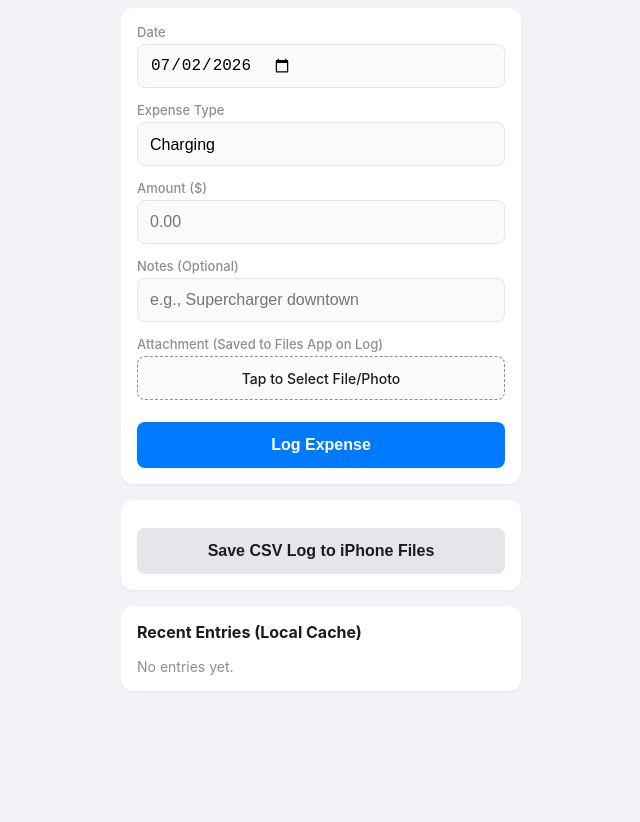
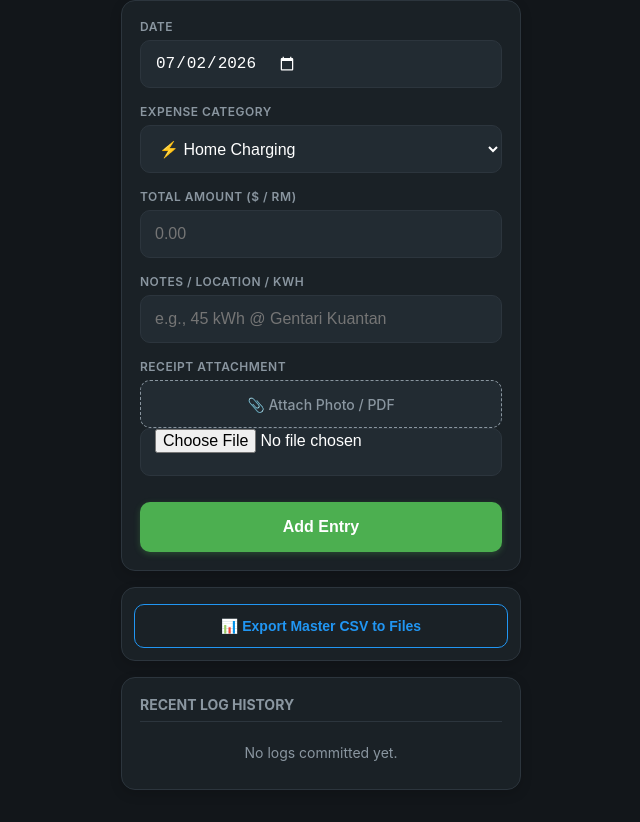
Before and after one commit to shinichixx/EV-Spending-Tracker, a plain HTML site: page index.html in a window 1280 px wide. Shown: the part 73-895 px from the top of the page, without its empty margins (319-959 px from the left). Before the commit the page ends 800 px from the top, so only its background shows below. Drawn offline with Linux system fonts and the light colour scheme.

Commit message:
Update index.html

```diff
--- a/index.html
+++ b/index.html
@@ -3,21 +3,24 @@
 <head>
     <meta charset="UTF-8">
     <meta name="viewport" content="width=device-width, initial-scale=1.0, maximum-scale=1.0, user-scalable=no">
-    <title>EV Expense Tracker</title>
+    <title>EV Tracker - Pro Edition</title>
     <meta name="apple-mobile-web-app-capable" content="yes">
-    <meta name="apple-mobile-web-app-status-bar-style" content="default">
+    <meta name="apple-mobile-web-app-status-bar-style" content="black-translucent">
     <meta name="apple-mobile-web-app-title" content="EV Tracker">
     <style>
         :root {
-            --bg-color: #f2f2f7;
-            --card-color: #ffffff;
-            --text-color: #1c1c1e;
-            --accent-color: #007aff;
-            --border-color: #e5e5ea;
+            --bg-color: #12161a;
+            --card-color: #1a2126;
+            --text-color: #ffffff;
+            --text-secondary: #8a96a0;
+            --accent-color: #2196f3; /* Drivvo Blue */
+            --accent-green: #4caf50;
+            --border-color: #2c353d;
+            --input-bg: #222b32;
         }
 
         body {
-            font-family: -apple-system, BlinkMacSystemFont, "Segoe UI", Roboto, Helvetica, Arial, sans-serif;
+            font-family: -apple-system, BlinkMacSystemFont, "Segoe UI", Roboto, sans-serif;
             background-color: var(--bg-color);
             color: var(--text-color);
             margin: 0;
@@ -33,54 +36,62 @@
         }
 
         h1 {
-            font-size: 24px;
-            font-weight: 700;
+            font-size: 20px;
+            font-weight: 600;
             margin-bottom: 20px;
             text-align: center;
+            color: var(--text-color);
+            letter-spacing: 0.5px;
         }
 
         .card {
             background: var(--card-color);
-            border-radius: 12px;
-            padding: 16px;
+            border-radius: 14px;
+            padding: 18px;
             margin-bottom: 16px;
-            box-shadow: 0 1px 3px rgba(0,0,0,0.05);
+            border: 1px solid var(--border-color);
+            box-shadow: 0 4px 12px rgba(0,0,0,0.15);
         }
 
         .form-group {
-            margin-bottom: 14px;
+            margin-bottom: 16px;
         }
 
         .form-group label {
             display: block;
-            font-size: 13px;
-            font-weight: 500;
-            margin-bottom: 4px;
-            color: #8e8e93;
+            font-size: 12px;
+            font-weight: 600;
+            margin-bottom: 6px;
+            color: var(--text-secondary);
+            text-transform: uppercase;
+            letter-spacing: 0.5px;
         }
 
-        /* Fixed date height and matching styling based on image.png */
-        input[type="date"], input[type="number"], input[type="text"], select {
+        input, select {
             width: 100%;
-            height: 44px; /* Standard iOS touch target height */
-            padding: 0 12px;
+            height: 48px;
+            padding: 0 14px;
             border: 1px solid var(--border-color);
-            border-radius: 8px;
+            border-radius: 10px;
             font-size: 16px;
             box-sizing: border-box;
-            background: #fafafa;
-            -webkit-appearance: none; /* Prevents iOS default styling overrides */
-            appearance: none;
+            background-color: var(--input-bg);
+            color: var(--text-color);
+            transition: border-color 0.2s;
         }
 
-        /* Specifically align text for native iOS date field */
+        input:focus, select:focus {
+            outline: none;
+            border-color: var(--accent-color);
+        }
+
+        /* Standardize input field focus behaviors */
         input[type="date"] {
+            color-scheme: dark;
             display: flex;
             align-items: center;
-            line-height: 44px;
         }
 
-        /* Custom styling for file upload button to make it iOS native looking */
         .file-input-wrapper {
             position: relative;
             display: inline-block;
@@ -89,11 +100,11 @@
 
         .file-input-btn {
             width: 100%;
-            height: 44px;
-            background: #fafafa;
-            border: 1px dashed #8e8e93;
-            border-radius: 8px;
-            color: var(--text-color);
+            height: 48px;
+            background: var(--input-bg);
+            border: 1px dashed var(--text-secondary);
+            border-radius: 10px;
+            color: var(--text-secondary);
             font-size: 14px;
             font-weight: 500;
             display: flex;
@@ -103,54 +114,81 @@
             box-sizing: border-box;
         }
 
-        input[type="file"] {
-            position: absolute;
-            left: 0;
-            top: 0;
-            opacity: 0;
-            width: 100%;
-            height: 100%;
-            cursor: pointer;
-        }
-
         button {
             width: 100%;
-            padding: 14px;
-            background-color: var(--accent-color);
+            height: 50px;
+            background-color: var(--accent-green);
             color: white;
             border: none;
-            border-radius: 8px;
+            border-radius: 10px;
             font-size: 16px;
             font-weight: 600;
             cursor: pointer;
-            margin-top: 8px;
+            margin-top: 10px;
+            box-shadow: 0 2px 6px rgba(76, 175, 80, 0.3);
+        }
+
+        button:active {
+            opacity: 0.9;
         }
 
         button.secondary {
-            background-color: #e5e5ea;
-            color: var(--text-color);
-            margin-top: 12px;
+            background-color: transparent;
+            border: 1px solid var(--accent-color);
+            color: var(--accent-color);
+            margin-top: 4px;
+            height: 44px;
+            font-size: 14px;
+            box-shadow: none;
+        }
+
+        .log-title-area {
+            display: flex;
+            justify-content: space-between;
+            align-items: center;
+            margin-bottom: 12px;
+            border-bottom: 1px solid var(--border-color);
+            padding-bottom: 8px;
+        }
+
+        .log-title-area h3 {
+            margin: 0;
+            font-size: 14px;
+            color: var(--text-secondary);
+            text-transform: uppercase;
         }
 
         .log-item {
-            padding: 10px 0;
+            padding: 12px 0;
             border-bottom: 1px solid var(--border-color);
-            font-size: 14px;
+            font-size: 15px;
             display: flex;
             justify-content: space-between;
+            align-items: center;
         }
 
         .log-item:last-child {
             border-bottom: none;
+        }
+
+        .amount-display {
+            font-weight: 700;
+            color: var(--accent-color);
+            font-size: 16px;
+        }
+
+        .notes-text {
+            color: var(--text-secondary);
+            font-size: 12px;
+            margin-top: 2px;
         }
     </style>
 </head>
 <body>
 
 <div class="container">
-    <h1>EV Expense Tracker</h1>
+    <h1>EV Expense Tracker Pro</h1>
 
-    <!-- Input Card -->
     <div class="card">
         <form id="expenseForm">
             <div class="form-group">
@@ -158,44 +196,44 @@
                 <input type="date" id="date" required>
             </div>
             <div class="form-group">
-                <label for="type">Expense Type</label>
+                <label for="type">Expense Category</label>
                 <select id="type">
-                    <option value="Charging">Charging</option>
-                    <option value="Maintenance">Maintenance</option>
-                    <option value="Insurance">Insurance</option>
-                    <option value="Other">Other</option>
+                    <option value="Home Charging">⚡ Home Charging</option>
+                    <option value="Public DC Charging">🔌 Public DC Charging</option>
+                    <option value="Tire Maintenance">🛞 Tire Maintenance</option>
+                    <option value="Insurance & RoadTax">🛡️ Insurance & Road Tax</option>
+                    <option value="Other Costs">📦 Other Costs</option>
                 </select>
             </div>
             <div class="form-group">
-                <label for="amount">Amount ($)</label>
+                <label for="amount">Total Amount ($ / RM)</label>
                 <input type="number" id="amount" step="0.01" placeholder="0.00" required>
             </div>
             <div class="form-group">
-                <label for="notes">Notes (Optional)</label>
-                <input type="text" id="notes" placeholder="e.g., Supercharger downtown">
+                <label for="notes">Notes / Location / kWh</label>
+                <input type="text" id="notes" placeholder="e.g., 45 kWh @ Gentari Kuantan">
             </div>
 
-            <!-- Attachment Field -->
             <div class="form-group">
-                <label>Attachment (Saved to Files App on Log)</label>
+                <label>Receipt Attachment</label>
                 <div class="file-input-wrapper">
-                    <div class="file-input-btn" id="fileLabel">Tap to Select File/Photo</div>
+                    <div class="file-input-btn" id="fileLabel">📎 Attach Photo / PDF</div>
                     <input type="file" id="attachment" accept="image/*,application/pdf">
                 </div>
             </div>
 
-            <button type="submit">Log Expense</button>
+            <button type="submit">Add Entry</button>
         </form>
     </div>
 
-    <!-- Data Management Card -->
-    <div class="card">
-        <button id="exportBtn" class="secondary">Save CSV Log to iPhone Files</button>
+    <div class="card" style="padding: 12px;">
+        <button id="exportBtn" class="secondary">📊 Export Master CSV to Files</button>
     </div>
 
-    <!-- Recent History Card -->
     <div class="card">
-        <h3 style="margin-top: 0; font-size: 16px;">Recent Entries (Local Cache)</h3>
+        <div class="log-title-area">
+            <h3>Recent Log History</h3>
+        </div>
         <div id="logHistory"></div>
     </div>
 </div>
@@ -207,14 +245,14 @@
     let selectedFileBlob = null;
     let selectedFileName = "";
 
-    // Update UI when file is chosen
     document.getElementById('attachment').addEventListener('change', function(e) {
         const file = e.target.files[0];
         if (file) {
             selectedFileBlob = file;
             selectedFileName = file.name;
-            document.getElementById('fileLabel').innerText = `Selected: ${file.name.substring(0, 20)}...`;
+            document.getElementById('fileLabel').innerText = `✔️ ${file.name.substring(0, 18)}...`;
             document.getElementById('fileLabel').style.borderColor = "var(--accent-color)";
+            document.getElementById('fileLabel').style.color = "var(--accent-color)";
         }
     });
 
@@ -224,7 +262,7 @@
 
         const recent = expenses.slice(-5).reverse();
         if (recent.length === 0) {
-            historyContainer.innerHTML = '<p style="color:#8e8e93; font-size:14px; margin:0;">No entries yet.</p>';
+            historyContainer.innerHTML = '<p style="color:var(--text-secondary); font-size:14px; margin:0; text-align:center; padding:10px 0;">No logs committed yet.</p>';
             return;
         }
 
@@ -233,16 +271,15 @@
             div.className = 'log-item';
             div.innerHTML = `
                 <div>
-                    <strong>${item.type}</strong> <br>
-                    <small style="color:#8e8e93;">${item.date} ${item.notes ? `• ${item.notes}` : ''}</small>
+                    <div style="font-weight:600;">${item.type}</div>
+                    <div class="notes-text">${item.date} ${item.notes ? `• ${item.notes}` : ''}</div>
                 </div>
-                <div style="font-weight:600;">$${parseFloat(item.amount).toFixed(2)}</div>
+                <div class="amount-display">${parseFloat(item.amount).toFixed(2)}</div>
             `;
             historyContainer.appendChild(div);
         });
     }
 
-    // Handle Form Submission
     document.getElementById('expenseForm').addEventListener('submit', function(e) {
         e.preventDefault();
 
@@ -256,7 +293,6 @@
         expenses.push(newExpense);
         localStorage.setItem('ev_expenses', JSON.stringify(expenses));
 
-        // If an attachment exists, trigger an immediate native save prompt to Files App
         if (selectedFileBlob) {
             const url = URL.createObjectURL(selectedFileBlob);
             const link = document.createElement("a");
@@ -266,11 +302,11 @@
             link.click();
             document.body.removeChild(link);
 
-            // Clean up state
             selectedFileBlob = null;
             selectedFileName = "";
-            document.getElementById('fileLabel').innerText = "Tap to Select File/Photo";
-            document.getElementById('fileLabel').style.borderColor = "#8e8e93";
+            document.getElementById('fileLabel').innerText = "📎 Attach Photo / PDF";
+            document.getElementById('fileLabel').style.borderColor = "var(--border-color)";
+            document.getElementById('fileLabel').style.color = "var(--text-secondary)";
         }
 
         document.getElementById('expenseForm').reset();
@@ -279,14 +315,13 @@
         updateHistoryDisplay();
     });
 
-    // Handle Exporting CSV to Files via download
     document.getElementById('exportBtn').addEventListener('click', function() {
         if (expenses.length === 0) {
-            alert("No data to export yet!");
+            alert("No data available to clear/export.");
             return;
         }
 
-        const headers = ["Date", "Type", "Amount", "Notes"];
+        const headers = ["Date", "Category", "Amount", "Notes"];
         const rows = expenses.map(e => `"${e.date}","${e.type}","${e.amount}","${e.notes.replace(/"/g, '""')}"`);
         const csvContent = [headers.join(","), ...rows].join("\n");
 
@@ -295,7 +330,7 @@
 
         const link = document.createElement("a");
         link.setAttribute("href", url);
-        link.setAttribute("download", `ev_expenses_${new Date().toISOString().slice(0,10)}.csv`);
+        link.setAttribute("download", `Master_EV_Data_${new Date().toISOString().slice(0,10)}.csv`);
         document.body.appendChild(link);
 
         link.click();
```
